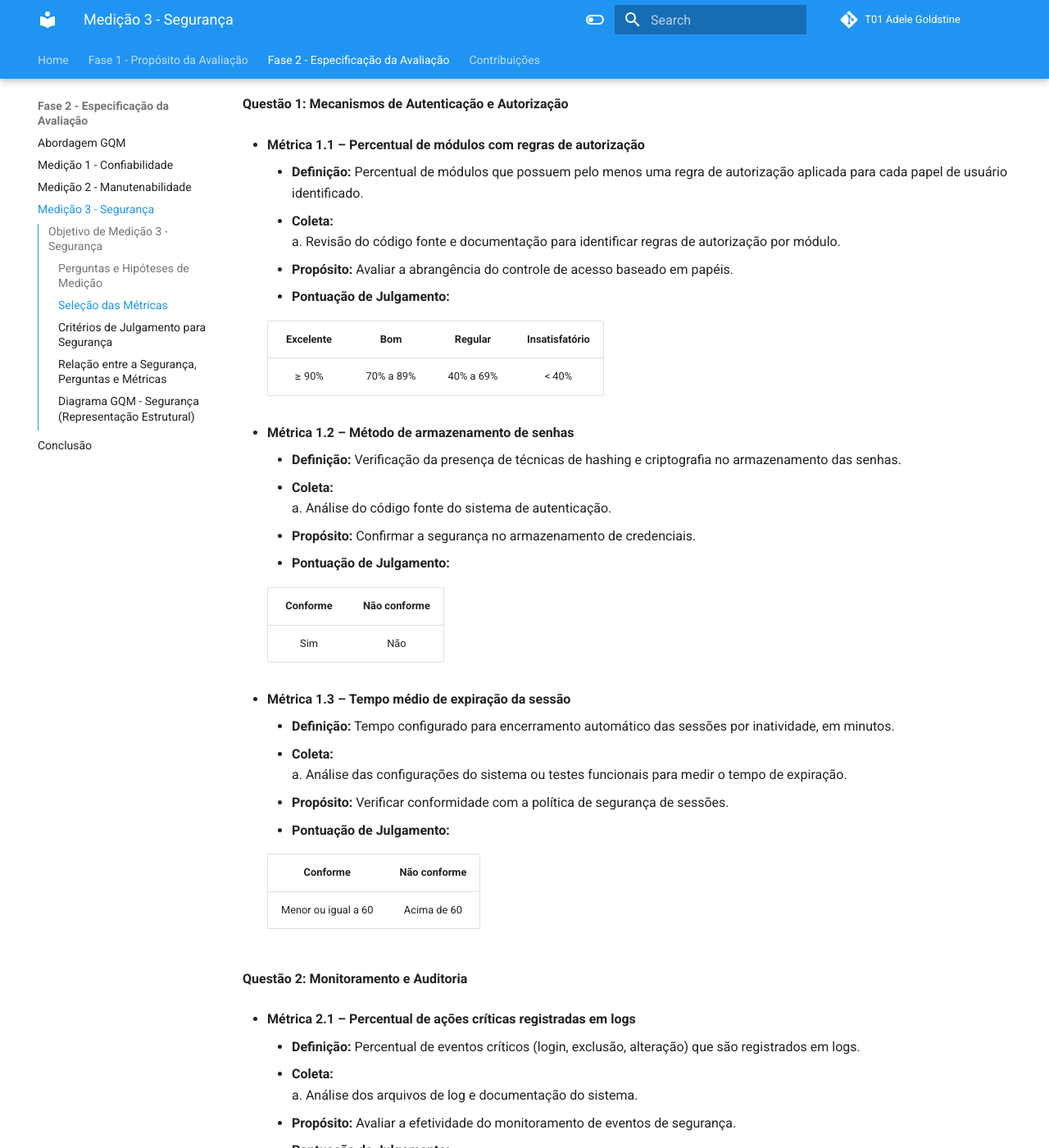
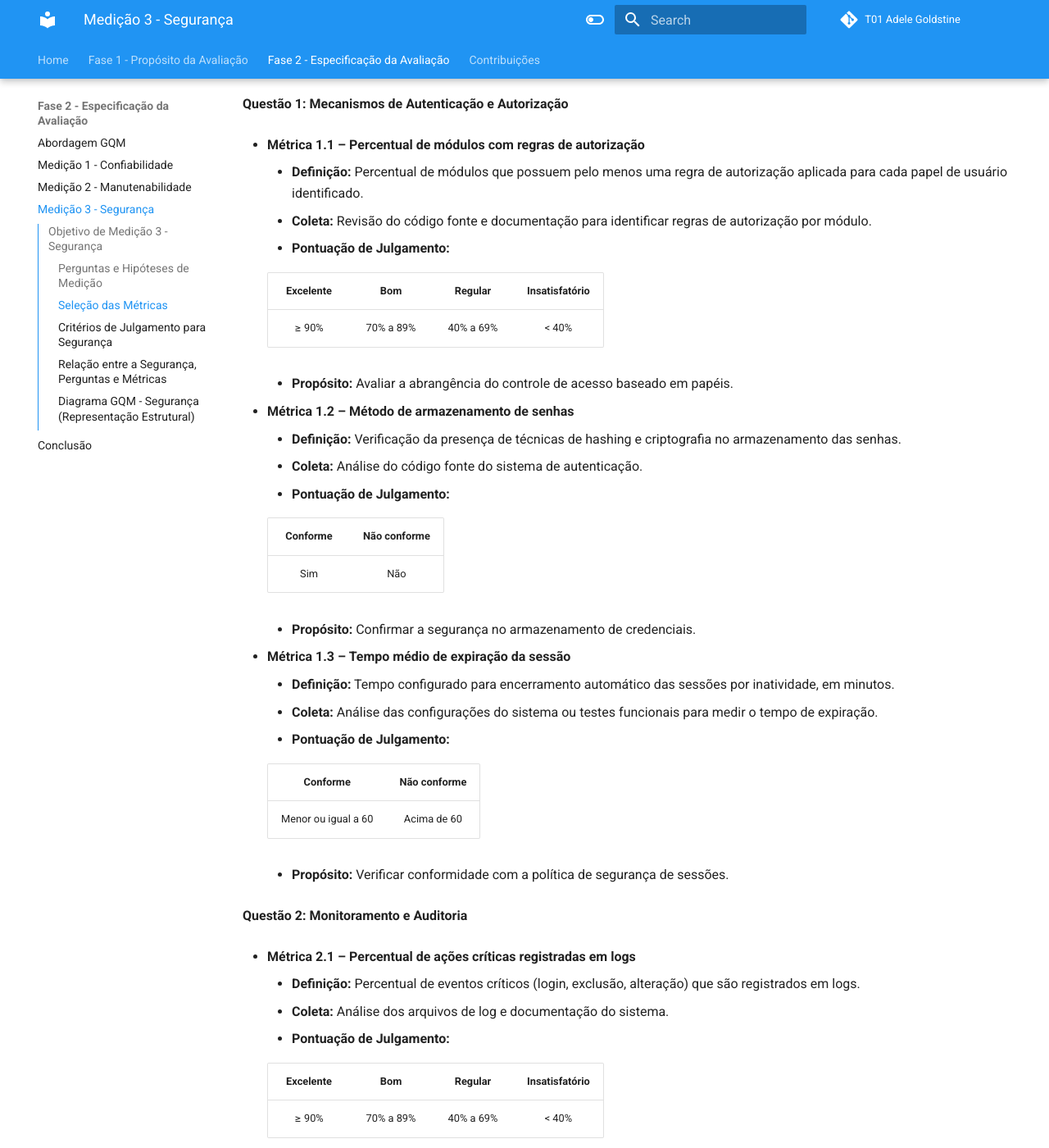
Before and after one commit to FCTE-Qualidade-de-Software-1/2025-2_T01_ADELE-GOLDSTINE, an MkDocs documentation site: the page built from docs/fase_2/gqm_seguranca.md, in a window 1280 px wide and 1400 px high, scrolled down 1217 px. Shown: the whole window at 82% size. Built offline with MkDocs 1.6.1 and Material for MkDocs 9.7.7, drawn with Linux system fonts in a browser that asks for light colours; comment, search, counter and statistics services are not loaded; some of the changed text lies outside the part shown.

Commit message:
organização dos tópicos na página de segurança

```diff
--- a/docs/fase_2/gqm_seguranca.md
+++ b/docs/fase_2/gqm_seguranca.md
@@ -69,85 +69,85 @@
 
 * **Métrica 1.1 – Percentual de módulos com regras de autorização**
     * **Definição:** Percentual de módulos que possuem pelo menos uma regra de autorização aplicada para cada papel de usuário identificado.
-    * **Coleta:**
-        a. Revisão do código fonte e documentação para identificar regras de autorização por módulo.
-    * **Propósito:** Avaliar a abrangência do controle de acesso baseado em papéis.
+    * **Coleta:** Revisão do código fonte e documentação para identificar regras de autorização por módulo.
     * **Pontuação de Julgamento:**
 
       | **Excelente** | **Bom** | **Regular** | **Insatisfatório** |
       |:-------------:|:-------:|:-----------:|:-----------------:|
       | ≥ 90%         | 70% a 89% | 40% a 69% | < 40%             |
 
+    * **Propósito:** Avaliar a abrangência do controle de acesso baseado em papéis.
+
 * **Métrica 1.2 – Método de armazenamento de senhas**
     * **Definição:** Verificação da presença de técnicas de hashing e criptografia no armazenamento das senhas.
-    * **Coleta:**
-        a. Análise do código fonte do sistema de autenticação.
-    * **Propósito:** Confirmar a segurança no armazenamento de credenciais.
+    * **Coleta:** Análise do código fonte do sistema de autenticação.
     * **Pontuação de Julgamento:**
 
       | **Conforme** | **Não conforme** |
       |:------------:|:----------------:|
       | Sim          | Não              |
 
+    * **Propósito:** Confirmar a segurança no armazenamento de credenciais.
+
 * **Métrica 1.3 – Tempo médio de expiração da sessão**
     * **Definição:** Tempo configurado para encerramento automático das sessões por inatividade, em minutos.
-    * **Coleta:**
-        a. Análise das configurações do sistema ou testes funcionais para medir o tempo de expiração.
-    * **Propósito:** Verificar conformidade com a política de segurança de sessões.
+    * **Coleta:** Análise das configurações do sistema ou testes funcionais para medir o tempo de expiração.
     * **Pontuação de Julgamento:**
 
       | **Conforme** | **Não conforme** |
       |:------------:|:----------------:|
       | Menor ou igual a 60 | Acima de 60 |
 
+    * **Propósito:** Verificar conformidade com a política de segurança de sessões.
+
 **Questão 2: Monitoramento e Auditoria**
 
 * **Métrica 2.1 – Percentual de ações críticas registradas em logs**
     * **Definição:** Percentual de eventos críticos (login, exclusão, alteração) que são registrados em logs.
-    * **Coleta:**
-        a. Análise dos arquivos de log e documentação do sistema.
-    * **Propósito:** Avaliar a efetividade do monitoramento de eventos de segurança.
+    * **Coleta:** Análise dos arquivos de log e documentação do sistema.
     * **Pontuação de Julgamento:**
 
       | **Excelente** | **Bom** | **Regular** | **Insatisfatório** |
       |:-------------:|:-------:|:-----------:|:-----------------:|
       | ≥ 90%         | 70% a 89% | 40% a 69% | < 40%             |
 
+    * **Propósito:** Avaliar a efetividade do monitoramento de eventos de segurança.
+
 * **Métrica 2.2 – Percentual de logs com informações completas**
     * **Definição:** Percentual de registros de log que incluem usuário, ação e data/hora.
-    * **Coleta:**
-        a. Amostragem e análise dos registros de log.
-    * **Propósito:** Garantir a rastreabilidade adequada dos eventos registrados.
+    * **Coleta:** Amostragem e análise dos registros de log.
     * **Pontuação de Julgamento:**
 
       | **Excelente** | **Bom** | **Regular** | **Insatisfatório** |
       |:-------------:|:-------:|:-----------:|:-----------------:|
       | ≥ 80%         | 60% a 79% | 40% a 59% | < 40%             |
 
+    * **Propósito:** Garantir a rastreabilidade adequada dos eventos registrados.
+
 
 **Questão 3: Desenvolvimento Seguro**
 
 * **Métrica 3.1 – Número médio de testes de segurança por módulo principal**
     * **Definição:** Quantidade média de casos de teste relacionados à segurança para cada módulo principal do sistema.
-    * **Coleta:**
-        a. Inspeção do repositório de testes automatizados e documentação.
-    * **Propósito:** Avaliar a cobertura dos testes de segurança no projeto.
+    * **Coleta:** Inspeção do repositório de testes automatizados e documentação.
     * **Pontuação de Julgamento:**
 
       | **Excelente** | **Bom** | **Regular** | **Insatisfatório** |
       |:-------------:|:-------:|:-----------:|:-----------------:|
       | ≥ 3           | 2       | 1           | 0                 |
 
+    * **Propósito:** Avaliar a cobertura dos testes de segurança no projeto.
+
 * **Métrica 3.2 – Frequência média de atualização de dependências**
     * **Definição:** Intervalo médio, em meses, entre atualizações das dependências externas do projeto.
-    * **Coleta:**
-        a. Análise do histórico de commits e arquivos de configuração de dependências.
-    * **Propósito:** Verificar a manutenção do projeto em relação a vulnerabilidades conhecidas.
+    * **Coleta:** Análise do histórico de commits e arquivos de configuração de dependências.
     * **Pontuação de Julgamento:**
 
       | **Conforme** | **Não conforme** |
       |:------------:|:----------------:|
       | Atualização a cada ≤ 6 meses | Atualização > 6 meses |
+
+    * **Propósito:** Verificar a manutenção do projeto em relação a vulnerabilidades conhecidas.
 
 ---
 
```
